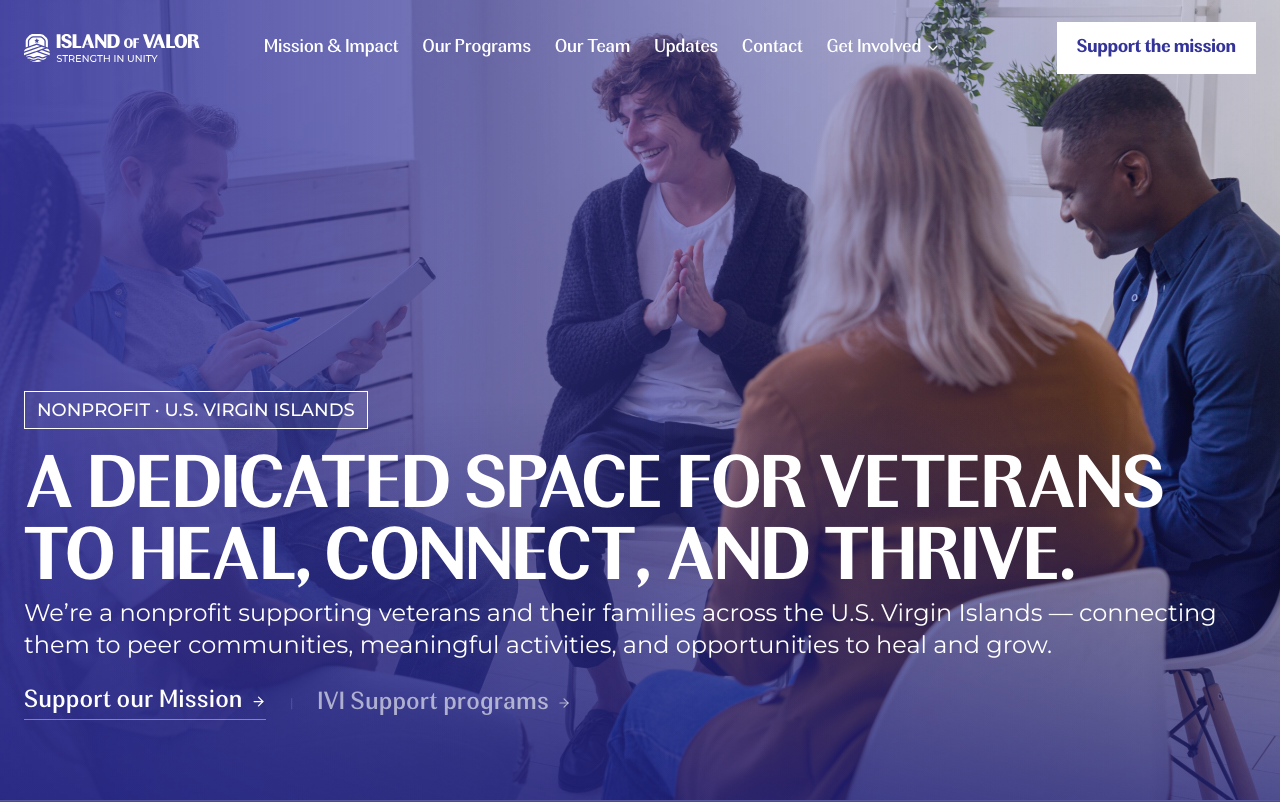
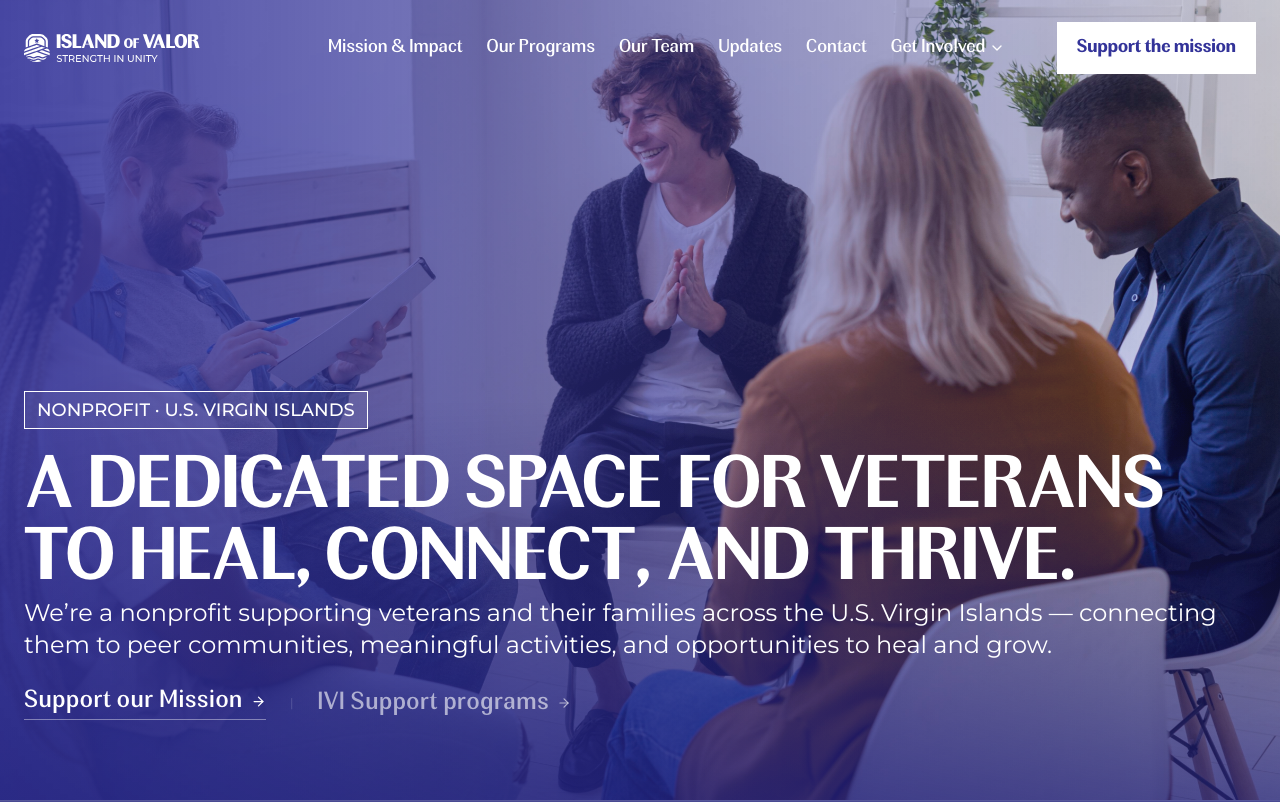
Before and after one commit to jeansamist/web.islands-of-valor, a Next.js app: page / in a window 1280 px wide. Shown: the top 802 px of the page. Built offline with nearby package versions, Linux system fonts and the light colour scheme.

Commit message:
fix: increase gap size in navigation for improved layout

```diff
--- a/components/sections/Nav.tsx
+++ b/components/sections/Nav.tsx
@@ -86,7 +86,7 @@
         role="banner"
       >
         <div className="flex h-full w-full max-w-[1780px] items-center justify-between gap-4 md:text-lg lg:gap-6">
-          <div className="flex items-center gap-4 lg:gap-16">
+          <div className="flex items-center gap-4 lg:gap-32">
             <Link
               href="/"
               aria-label="Home"
```
